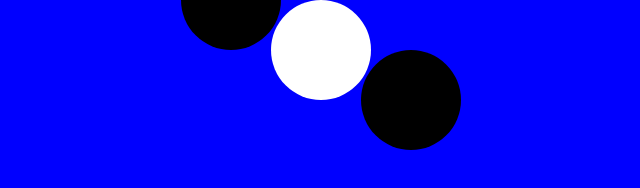
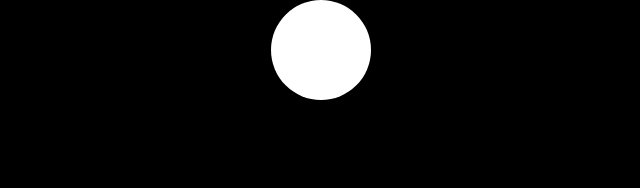
Before and after one commit to dianyingx007/moon, a plain HTML site: page index.html in a window 1280 px wide. Shown: the whole page, without its empty margins (319-959 px from the left). Drawn offline with Linux system fonts and the light colour scheme.

Commit message:
css/moon.css finished

```diff
--- a/css/moon.css
+++ b/css/moon.css
@@ -3,7 +3,7 @@
 	padding: 0;
 }
 body{
-	background:blue;
+	background:black;
 }
 .track{
 	width: 100px;
@@ -24,7 +24,7 @@ body{
 	position: relative;
 	animation: inner_circle 10s linear infinite;
 }
-/*为了抵消circle对bef和aft的影响*/
+/*为了抵消circle对before和after的影响*/
 @keyframes inner_circle{
 	from{transform: rotate(90deg);}
 	to{transform:rotate(-90deg);}
```
